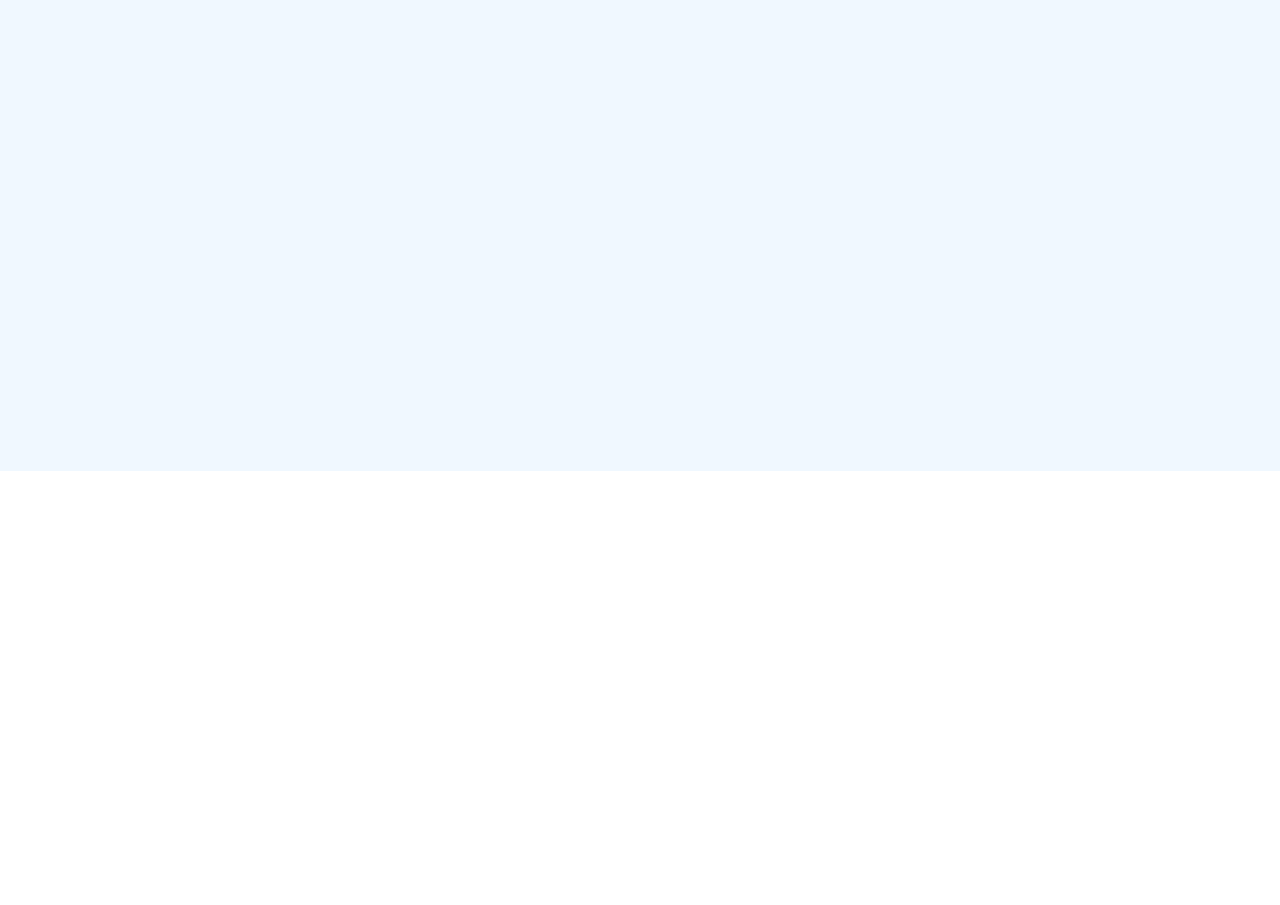
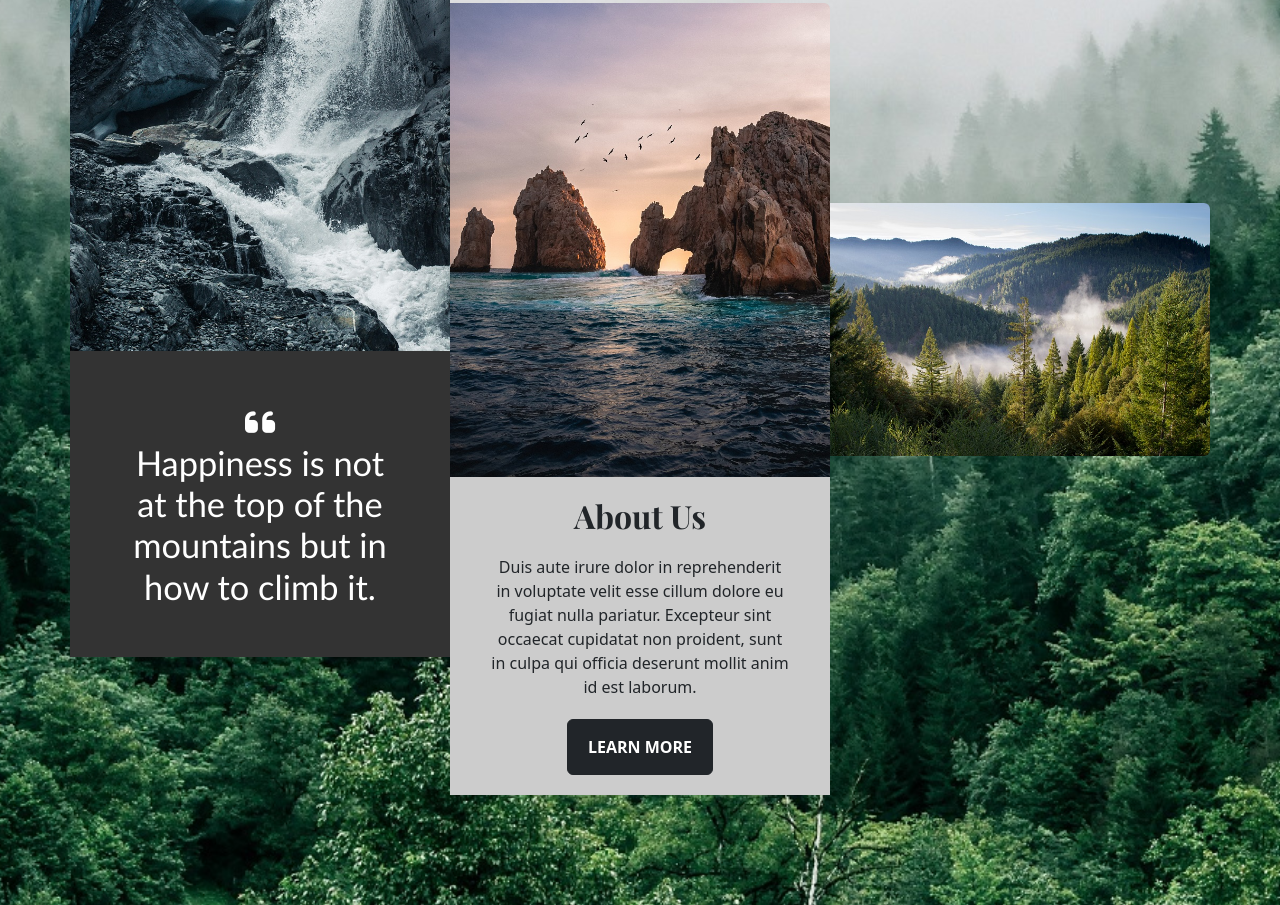
Before and after one commit to Raaaaaaaph/repo0001, a plain HTML site: page index.html in a window 1280 px wide. Shown: the part 2215-3120 px from the top of the page. Before the commit the page ends 2686 px from the top, so only its background shows below. Drawn offline with nearby package versions, Linux system fonts and the light colour scheme; a web font is replaced by a local one.

Commit message:
progress mf

```diff
--- a/assets/css/style.scss
+++ b/assets/css/style.scss
@@ -199,3 +199,95 @@ header {
     }
 }
 // SAMPLE1 SECTION //
+
+// ABOUT SECTION //
+#about {
+    @media screen and (min-width: 1921px) {
+        background-image: url(../images/aboutw.jpg);
+    }
+    @media screen and (max-width: 1920px) {
+        background-image: url(../images/aboutfhd.jpg);
+    }
+    @media screen and (max-width: 1280px) {
+        background-image: url(../images/abouthd.jpg);
+    }
+    @media screen and (max-width: 991px) {
+        background-image: url(../images/aboutshd.jpg);
+    }
+    @media screen and (max-width: 720px) {
+        background-image: url(../images/aboutsd.jpg);
+    }
+    background-position: center;
+    background-size: cover;
+    padding: 110px 0;
+    .pos1 {
+        padding: 0;
+        img {
+            width: 100%;
+        }
+        .co1 {
+            background-color: #333;
+            h4 {
+                font-family: 'Gill Sans', 'Gill Sans MT', Calibri, 'Trebuchet MS', sans-serif;
+                font-size: 2.15rem;
+                color: #fff;
+                padding: 50px;
+                margin: 0;
+            }
+        }
+
+    }
+    .pos2 {
+        @media screen and (min-width: 992px) {
+            margin-top: 222px;
+        }
+        @media screen and (max-width: 991px) {
+            margin-top: 15px;
+        }
+        padding: 0;
+        img {
+            @media screen and (max-width: 991px) {
+                border-top-left-radius: .375rem;
+            }
+            width: 100%;
+            border-top-right-radius: .375rem;
+        }
+        .co2 {
+            background-color: #CCC;
+            padding: 20px;
+            h3 {
+                font-family: 'Playfair Display', sans-serif;
+                font-weight: 700;
+                font-size: 2rem;
+                margin: 0;
+            }
+            p {
+                margin: 20px;
+            }
+            button {
+                padding: 15px 20px;
+                font-weight: bold;
+            }
+        }
+    }
+    .pos3 {
+        @media screen and (min-width: 992px) {
+            margin-top: 422px;
+        }
+        @media screen and (max-width: 991px) {
+            margin-top: 15px;
+        }
+        padding: 0;
+
+        img {
+            @media screen and (max-width: 991px) {
+                border-top-left-radius: .375rem;
+                border-bottom-left-radius: .375rem;
+            }
+            width: 100%;
+            border-top-right-radius: .375rem;
+            border-bottom-right-radius: .375rem;
+        }
+    }
+}
+// ABOUT SECTION //
--- a/index.html
+++ b/index.html
@@ -8,6 +8,7 @@
     <link rel="stylesheet" href="assets/css/style.css">
     <link href="https://cdn.jsdelivr.net/npm/bootstrap@5.2.0/dist/css/bootstrap.min.css" rel="stylesheet">
     <script src="https://cdn.jsdelivr.net/npm/bootstrap@5.2.0/dist/js/bootstrap.bundle.min.js"></script>
+    <link rel="stylesheet" href="https://cdnjs.cloudflare.com/ajax/libs/font-awesome/6.1.2/css/all.min.css">
 
 </head>
 <body>
@@ -133,6 +134,31 @@
     </section>
     <!-- SAMPLE1 SECTION -->
 
+    <!-- ABOUT SECTION -->
+    <section id="about">
+      <div class="container">
+        <div class="row text-center">
+          <div class="col-lg-4 pos1">
+            <img src="assets/images/about1.jpg" alt="a1" class="rounded-top">
+            <div class="container co1">
+              <h4><i class="fa-solid fa-quote-left"></i><br>Happiness is not at the top of the mountains but in how to climb it.</h4>
+            </div>
+          </div>
+          <div class="col-lg-4 pos2">
+            <img src="assets/images/about2.jpg" alt="a2">
+            <div class="container co2">
+              <h3>About Us</h3>
+              <p>Duis aute irure dolor in reprehenderit in voluptate velit esse cillum dolore eu fugiat nulla pariatur. Excepteur sint occaecat cupidatat non proident, sunt in culpa qui officia deserunt mollit anim id est laborum.</p>
+              <button type="button" class="btn btn-dark">LEARN MORE</button>
+            </div>
+          </div>
+          <div class="col-lg-4 pos3">
+            <img src="assets/images/about3.jpg" alt="a3">
+          </div>
+        </div>
+      </div>
+    </section>
+    <!-- ABOUT SECTION -->
 
 
     <section id="futur">
```
Also changed, not shown: assets/css/style.css, assets/images/about1.jpg (added), assets/images/about2.jpg (added), assets/images/about3.jpg (added), assets/images/aboutfhd.jpg (added), assets/images/abouthd.jpg (added), assets/images/aboutsd.jpg (added), assets/images/aboutshd.jpg (added), 2 other files.
